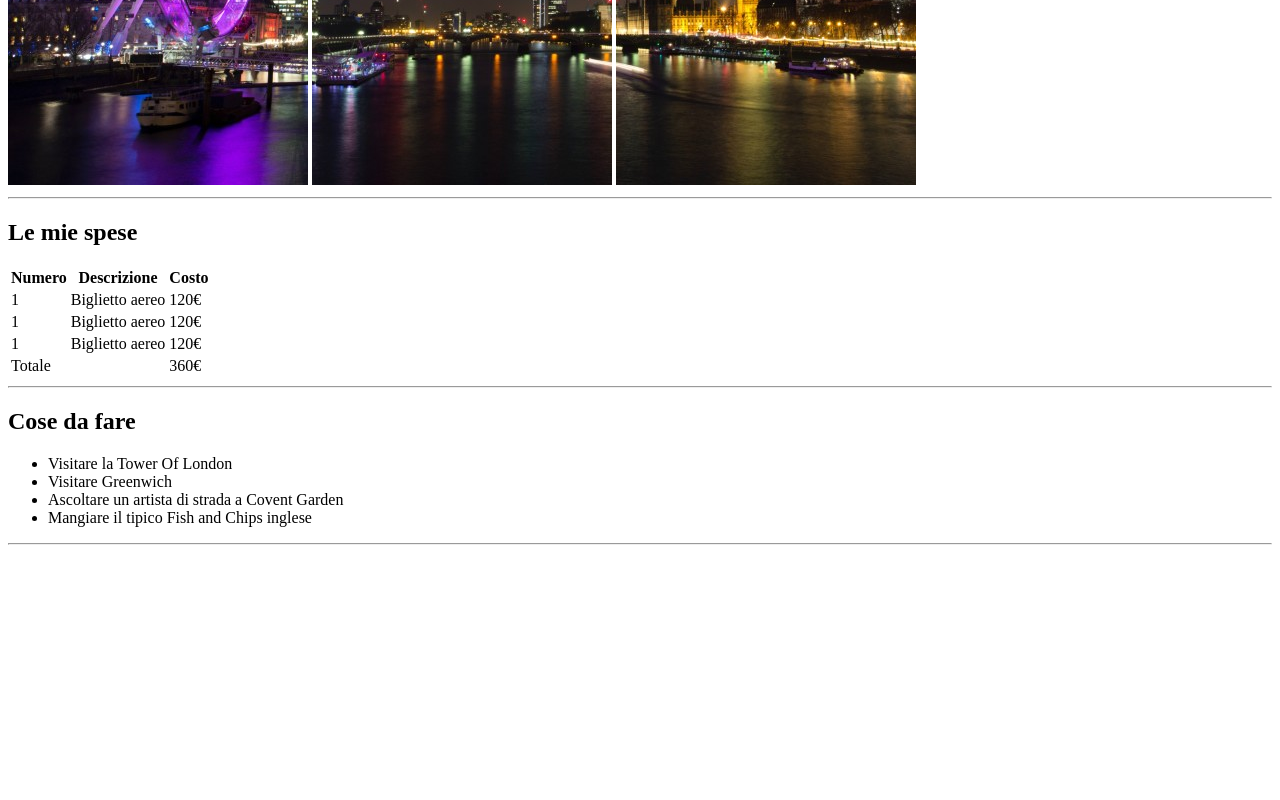
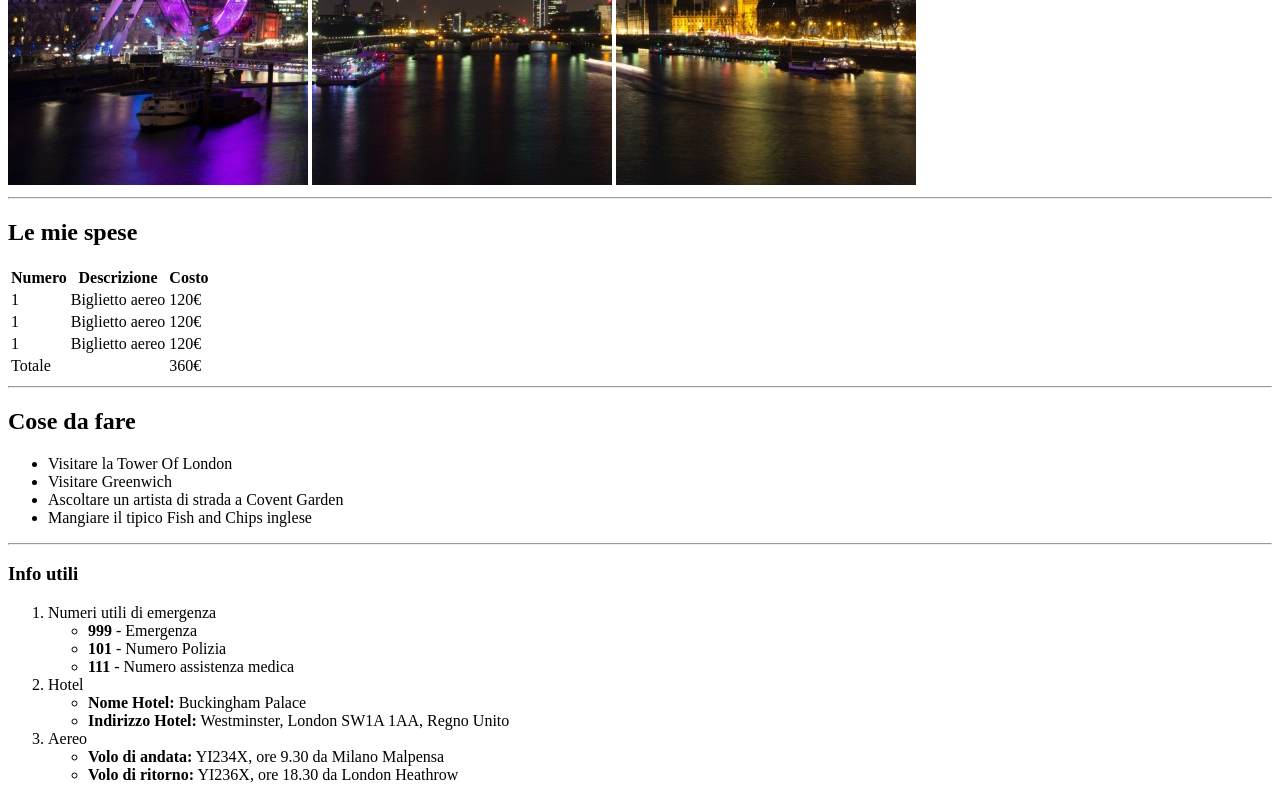
Before and after one commit to dariofusco/html-london-trip, a plain HTML site: page index.html in a window 1280 px wide. Shown: the part 495-1295 px from the top of the page. Before the commit the page ends 1048 px from the top, so only its background shows below. Drawn offline with Linux system fonts and the light colour scheme.

Commit message:
inserisce info utili

```diff
--- a/index.html
+++ b/index.html
@@ -74,7 +74,32 @@
                 </ul>
 
             </div>
+
             <hr>
+
+            <div>
+
+                <h3>Info utili</h3>
+
+                <ol>
+                    <li>Numeri utili di emergenza</li>
+                        <ul>
+                            <li><strong>999</strong> - Emergenza</li>
+                            <li><strong>101</strong> - Numero Polizia</li>
+                            <li><strong>111</strong> - Numero assistenza medica</li>
+                        </ul>
+                    <li>Hotel</li>
+                        <ul>
+                            <li><strong>Nome Hotel:</strong> Buckingham Palace</li>
+                            <li><strong>Indirizzo Hotel:</strong> Westminster, London SW1A 1AA, Regno Unito </li>
+                        </ul>
+                    <li>Aereo</li>
+                        <ul>
+                            <li><strong>Volo di andata:</strong> YI234X, ore 9.30 da Milano Malpensa</li>
+                            <li><strong>Volo di ritorno:</strong> YI236X, ore 18.30 da London Heathrow</li>
+                        </ul>
+                </ol>
+            </div>
 
         </main>
 
```
Lines whose indentation alone changed are shown as unchanged.
